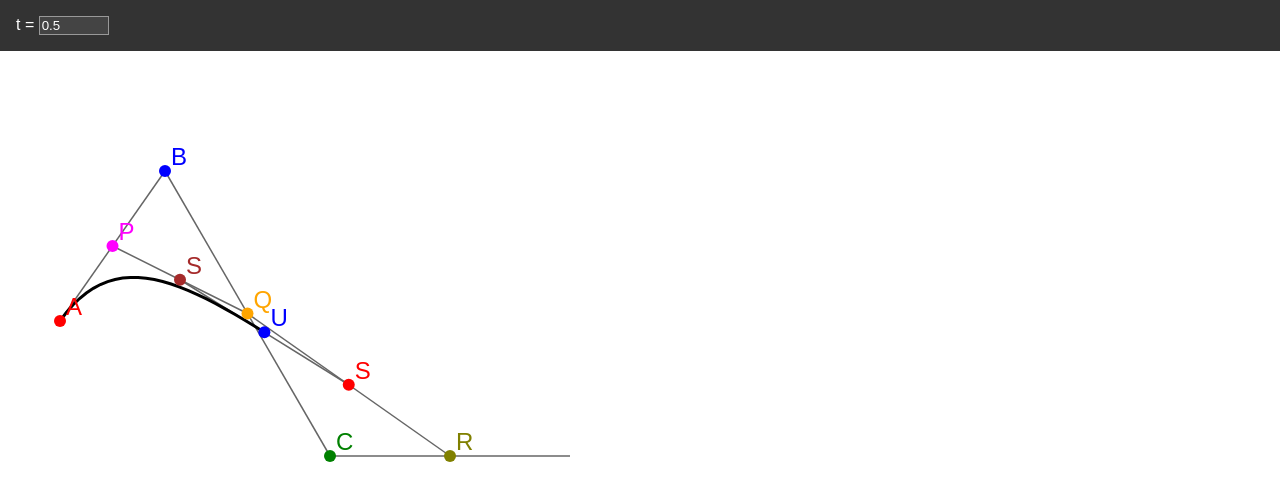
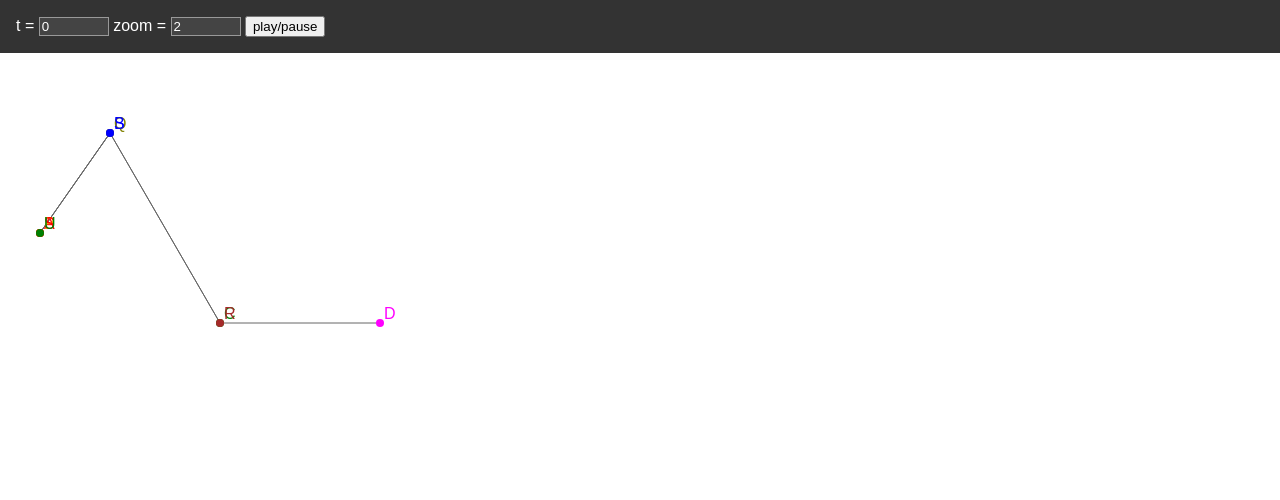
Before and after one commit to gudmundurh/curve-playground, a SvelteKit app: page / in a window 1280 px wide. Shown: the top 500 px of the page. Built offline with nearby package versions, Linux system fonts and the light colour scheme.

Commit message:
Animate it

```diff
--- a/src/routes/SvgRenderer.svelte
+++ b/src/routes/SvgRenderer.svelte
@@ -1,22 +1,48 @@
 <script lang="ts">
+	import { onMount } from 'svelte';
 	import SvgLine from './SvgLine.svelte';
 	import SvgPoint from './SvgPoint.svelte';
 	import type { Scene } from './curves';
 
 	export let scene: Scene;
 
-	let t = 0.5;
+	let t = 0;
+	let zoom = 2;
 
 	const colors = ['red', 'blue', 'green', 'magenta', 'orange', 'olive', 'brown'];
+	let playing = false;
+	let animiationStart = 0;
+
+	const playPause = () => {
+		playing = !playing;
+
+		if (playing) {
+			animiationStart = Date.now();
+			requestAnimationFrame(runAnimation);
+		}
+	};
+
+	const runAnimation = () => {
+		if (!playing) return;
+
+		const time = Date.now() - animiationStart;
+
+		t = (time % 5000) / 5000;
+
+		requestAnimationFrame(runAnimation);
+	};
 </script>
 
 <div class="container">
 	<div class="controls">
 		t = <input type="number" min="0" step="0.05" max="1" bind:value={t} />
+		zoom = <input type="number" min="0.25" step="0.25" max="3" bind:value={zoom} />
+
+		<button on:click={playPause}>play/pause</button>
 	</div>
 
 	<svg width="100%" height="500">
-		<g transform="scale(3) translate(10, 100) matrix(1, 0, 0, -1, 0, 0)">
+		<g transform={`scale(${zoom}) translate(10, 100) matrix(1, 0, 0, -1, 0, 0)`}>
 			<!-- <line x1="-1000" x2="1000" y1="0" y2="0" stroke="black" stroke-width=".5" />
 			<line x1="0" x2="0" y1="-1000" y2="1000" stroke="black" stroke-width=".5" /> -->
 
--- a/src/routes/curves.ts
+++ b/src/routes/curves.ts
@@ -166,6 +166,7 @@ export class CubicScene implements Scene {
             this.A,
             this.B,
             this.C,
+            this.D,
             this.P,
             this.Q,
             this.R,
```
